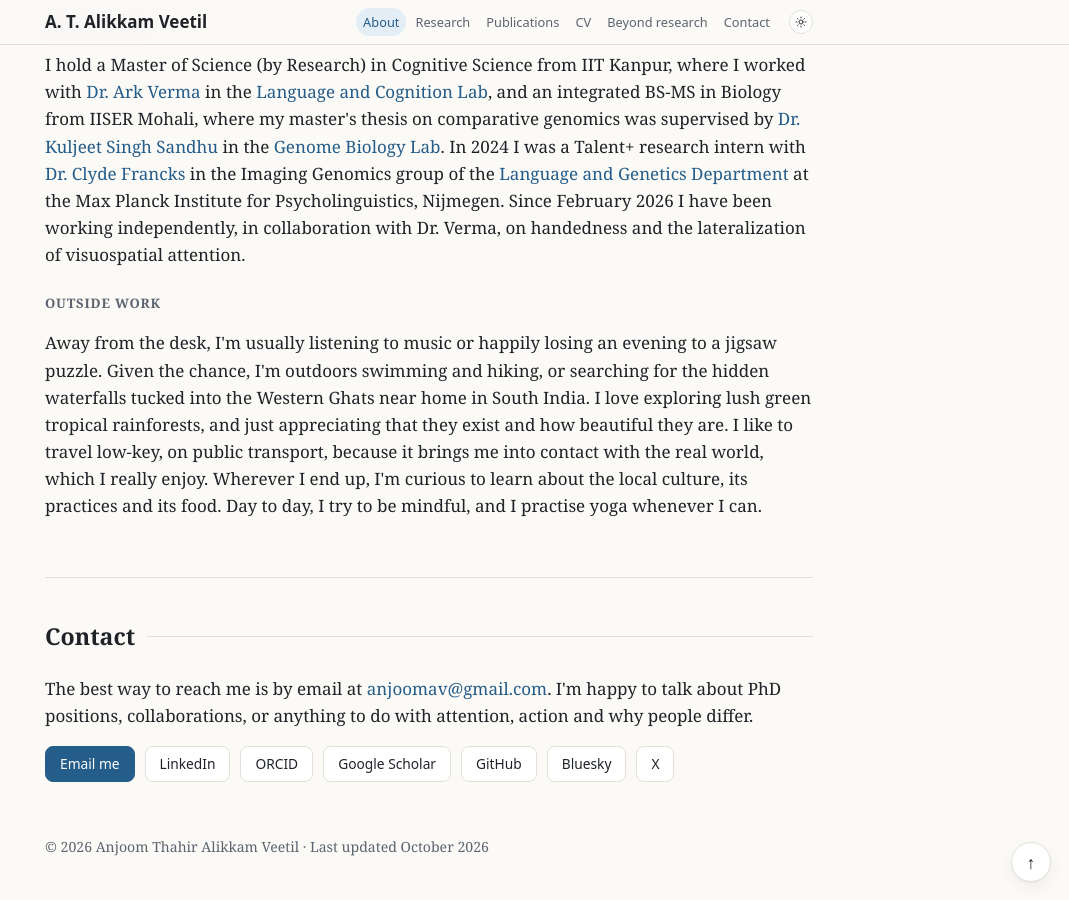
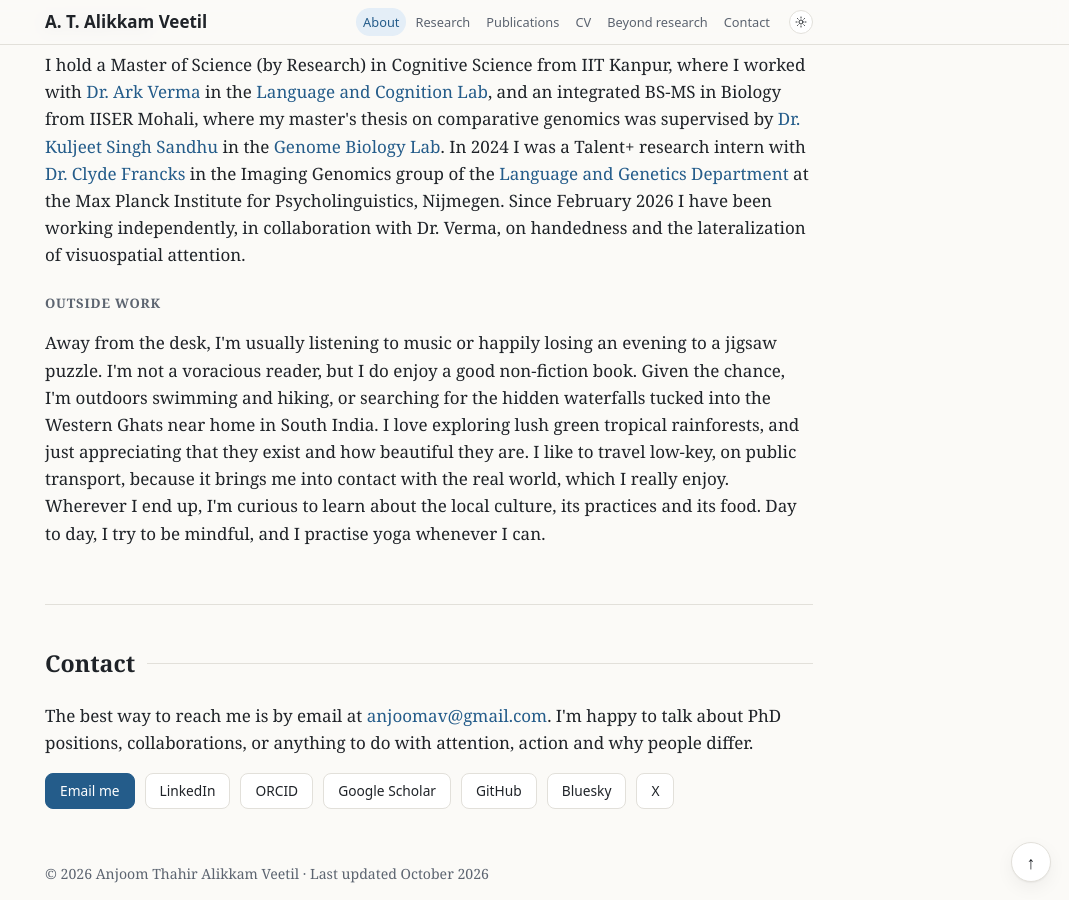
Before and after one commit to anjoomav/anjoomav.github.io, a Jekyll site: the page built from index.html, in a window 1280 px wide and 900 px high, scrolled down 1094 px. Shown: the whole window, without its empty margins (211-1280 px from the left). Built offline with Jekyll 4.4.1, drawn with Linux system fonts in a browser that asks for light colours.

Commit message:
Tesla quote first; add non-fiction reading to Outside work

```diff
--- a/_includes/home.html
+++ b/_includes/home.html
@@ -33,7 +33,7 @@
     <h3 class="sub">Background</h3>
     <p>I hold a Master of Science (by Research) in Cognitive Science from IIT Kanpur, where I worked with <a href="https://www.iitk.ac.in/ark-verma">Dr. Ark Verma</a> in the <a href="https://sites.google.com/view/langcoglabiitk/home">Language and Cognition Lab</a>, and an integrated BS-MS in Biology from IISER Mohali, where my master's thesis on comparative genomics was supervised by <a href="https://www.iisermohali.ac.in/faculty/dbs/sandhuks">Dr. Kuljeet Singh Sandhu</a> in the <a href="https://sites.google.com/site/kulsinsan/">Genome Biology Lab</a>. In 2024 I was a Talent+ research intern with <a href="https://www.mpi.nl/people/francks-clyde">Dr. Clyde Francks</a> in the Imaging Genomics group of the <a href="https://www.mpi.nl/department/language-genetics/2">Language and Genetics Department</a> at the Max Planck Institute for Psycholinguistics, Nijmegen. Since February 2026 I have been working independently, in collaboration with Dr. Verma, on handedness and the lateralization of visuospatial attention.</p>
     <h3 class="sub">Outside work</h3>
-    <p>Away from the desk, I'm usually listening to music or happily losing an evening to a jigsaw puzzle. Given the chance, I'm outdoors swimming and hiking, or searching for the hidden waterfalls tucked into the Western Ghats near home in South India. I love exploring lush green tropical rainforests, and just appreciating that they exist and how beautiful they are. I like to travel low-key, on public transport, because it brings me into contact with the real world, which I really enjoy. Wherever I end up, I'm curious to learn about the local culture, its practices and its food. Day to day, I try to be mindful, and I practise yoga whenever I can.</p>
+    <p>Away from the desk, I'm usually listening to music or happily losing an evening to a jigsaw puzzle. I'm not a voracious reader, but I do enjoy a good non-fiction book. Given the chance, I'm outdoors swimming and hiking, or searching for the hidden waterfalls tucked into the Western Ghats near home in South India. I love exploring lush green tropical rainforests, and just appreciating that they exist and how beautiful they are. I like to travel low-key, on public transport, because it brings me into contact with the real world, which I really enjoy. Wherever I end up, I'm curious to learn about the local culture, its practices and its food. Day to day, I try to be mindful, and I practise yoga whenever I can.</p>
   </section>
 
   <section id="contact">
```
Also changed, not shown: beyond.html (+4 -4 lines).
